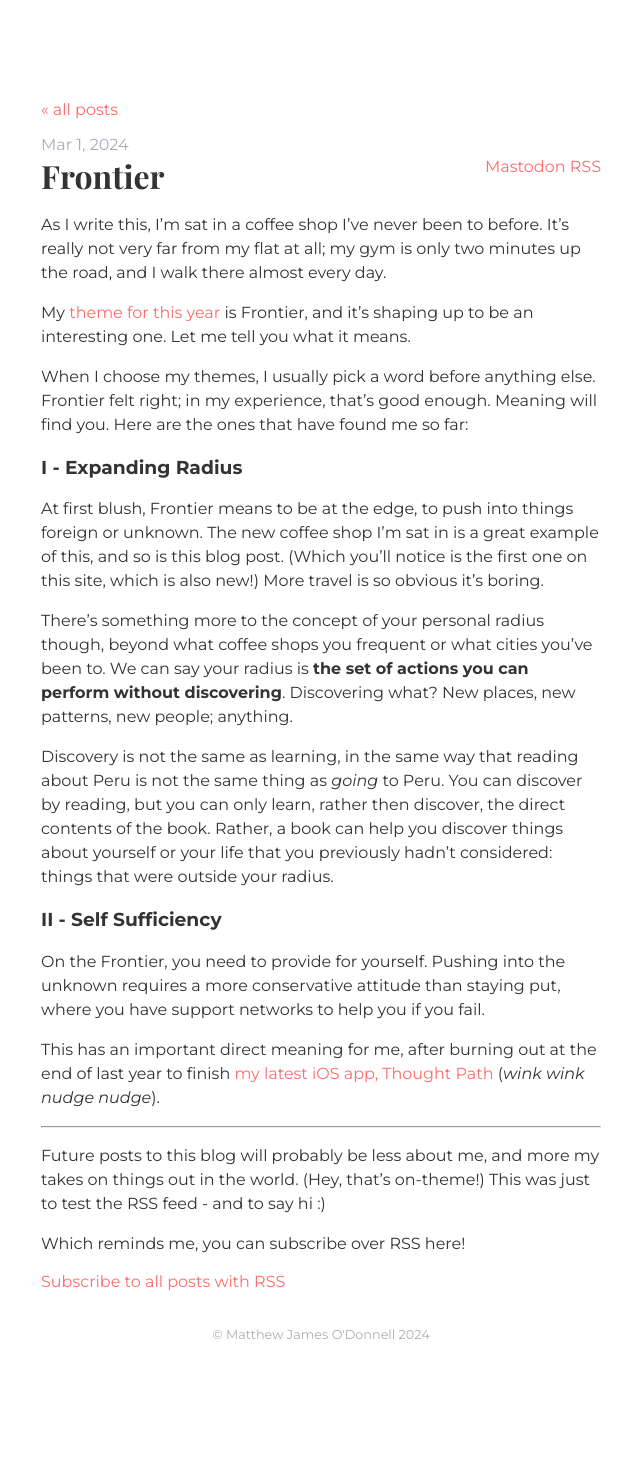
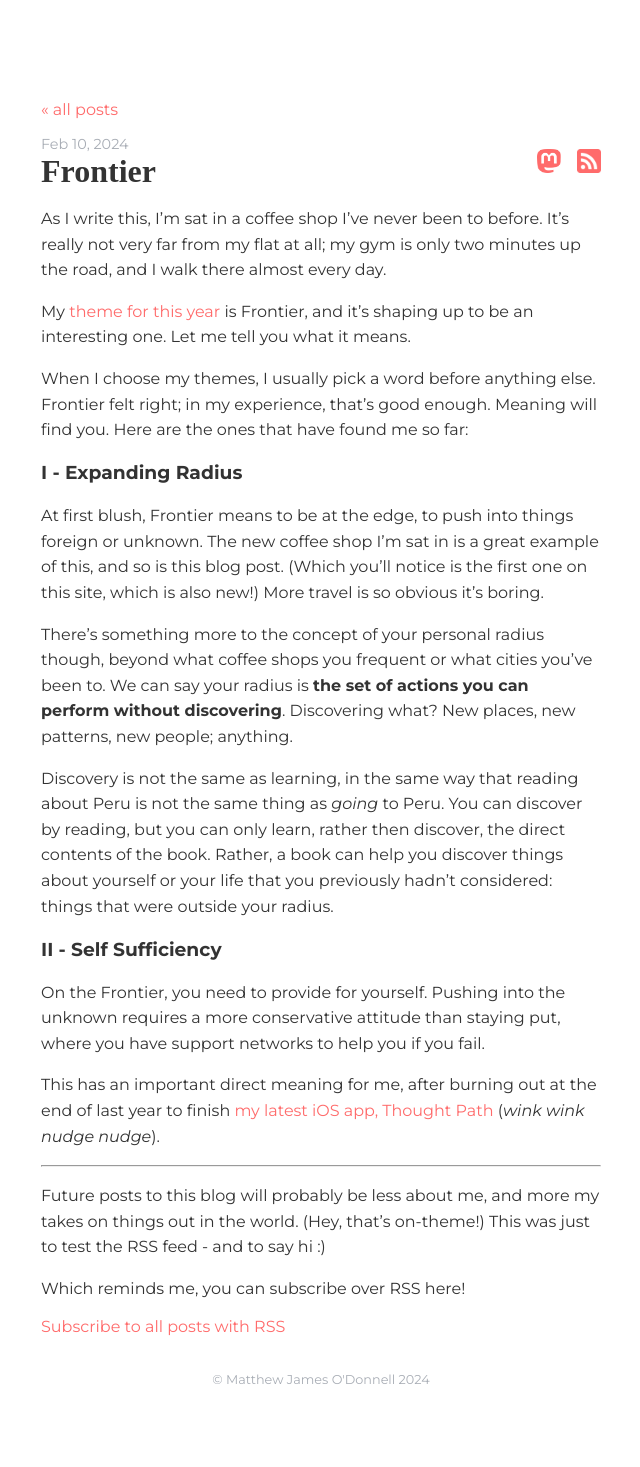
Before and after one commit to mattjamesod/andhash39, a Jekyll site: the page built from _posts/2024-02-29-frontier.markdown, in a window 1280 px wide. Shown: the whole page, without its empty margins (319-959 px from the left). Built offline with Jekyll 4.4.1, drawn with Linux system fonts in a browser that asks for light colours; some web fonts are replaced; before the commit the page ends 1422 px from its top, so only the background shows below that.

Commit message:
mastodon and rss icons

```diff
--- a/_includes/post-index-item.html
+++ b/_includes/post-index-item.html
@@ -10,7 +10,7 @@
 			<div class="post-meta-second">{{ post.date | date: date_format_2 }}</div>
 		</div>
 		<div class="post-preview">
-			<h1 class="post-link title-font">{{ post.title }}</h1>
+			<h1 class="post-link">{{ post.title }}</h1>
 			<p>{{ limited_text }}...</p> <!-- This limited_text spits out a p tag for some reason -->
 		</div>
 	</a>
--- a/_layouts/post.html
+++ b/_layouts/post.html
@@ -10,8 +10,12 @@ layout: just-footer
 		<h1 class="title-font">{{ page.title }}</h1>
 	</div>
 	<div class="icon-links">
-		<a href="https://mastodon.social/@andhash39">Mastodon</a>
-		<a href="/feed.xml">RSS</a>
+		<a href="https://mastodon.social/@andhash39" target="_blank">
+			<img src="/assets/images/mastodon.png" alt="Mastodon Link" width="24" height="24">
+		</a>
+		<a href="/feed.xml">
+			<img src="/assets/images/rss.png" alt="RSS Link" width="24" height="24">
+		</a>
 	</div>
 </header>
 {{ content }}
--- a/_posts/2024-02-29-frontier.markdown
+++ b/_posts/2024-02-29-frontier.markdown
@@ -1,8 +1,9 @@
 ---
 layout: 	post
 title:  	"Frontier"
-date:   	2024-03-01 08:48:00 +0000
+date:   	2024-02-10 08:48:00 +0000
 categories: non-fiction
+permalink:  "/24-02-19/frontier"
 ---
 
 As I write this, I'm sat in a coffee shop I've never been to before. It's really not very far from my flat at all; my gym is only two minutes up the road, and I walk there almost every day.
--- a/assets/css/blog.css
+++ b/assets/css/blog.css
@@ -60,6 +60,7 @@
 
 .post-date {
   color: var(--grey);
+  font-size: 0.9rem;
 }
 
 .post-content-header {
@@ -76,6 +77,12 @@
   margin-block-end: 0px;
 }
 
+.icon-links {
+  display: flex;
+  flex-direction: row;
+  gap: 1rem;
+}
+
 .continue-reading {
 	font-weight: 500;
 	color: var(--text-color);
--- a/assets/css/main.css
+++ b/assets/css/main.css
@@ -54,7 +54,7 @@ body {
 }
 
 .title-font {
-	font-family: "Playfair Display", serif;
+	font-family: "Merriweather", serif;
 }
 
 body {
@@ -66,7 +66,11 @@ main {
 }
 
 p {
-	line-height: 1.5;
+	line-height: 1.6;
+}
+
+.portfolio-detail-content {
+	line-height: 1.6;
 }
 
 a {
```
Also changed, not shown: assets/images/mastodon.png (added), assets/images/rss.png (added), portfolio/contextable/index.html (renamed from portfolio/contextable/index.markdown), 2 other files.
